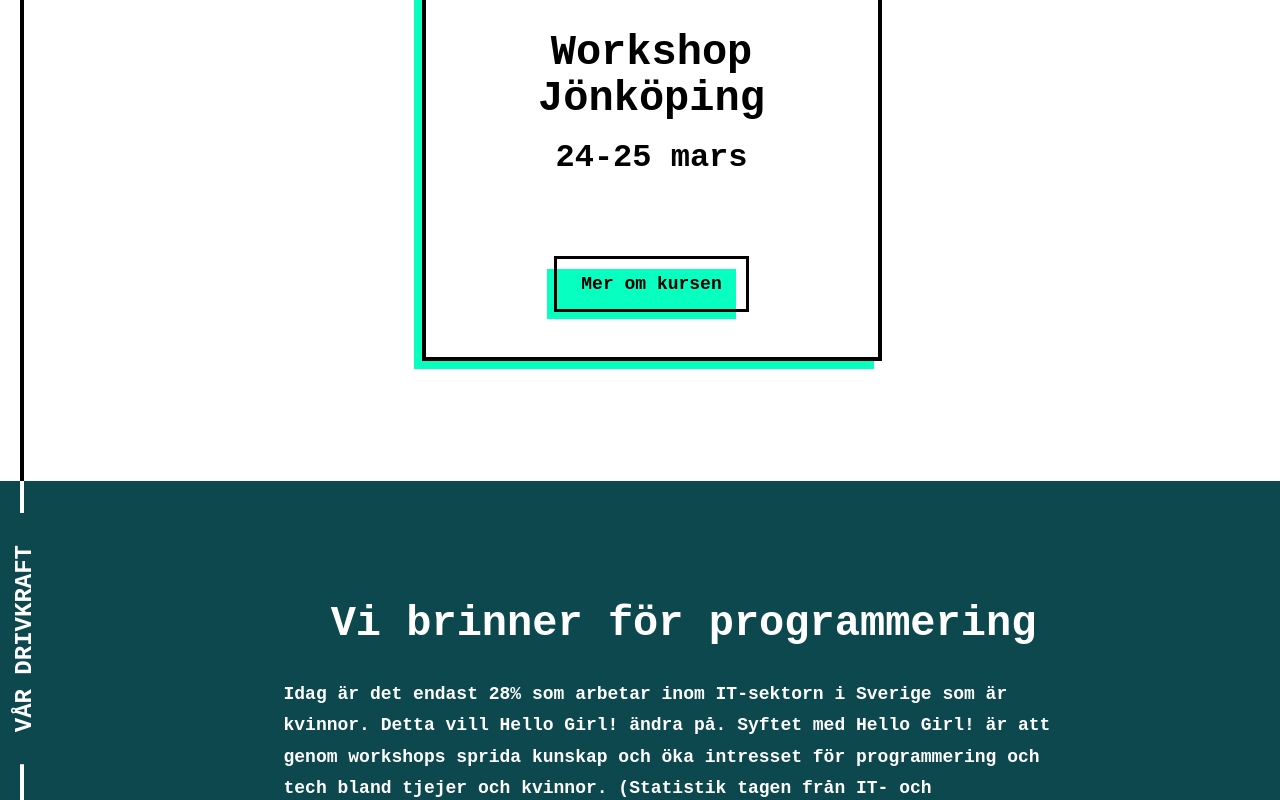
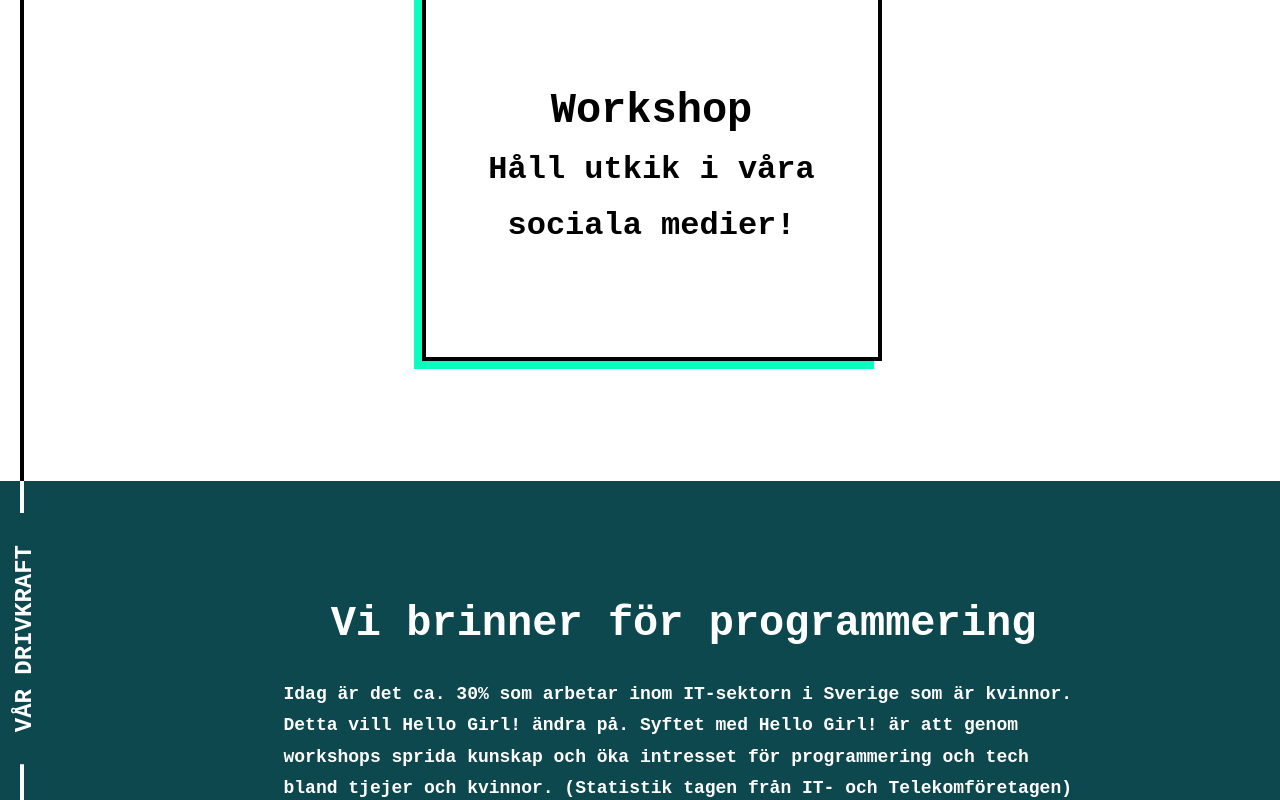
Before and after one commit to hellogirlse/hello-girl, a Next.js app: page / in a window 1280 px wide. Shown: the part 1340-2140 px from the top of the page. Built offline with nearby package versions, Linux system fonts and the light colour scheme; a web font is replaced by a local one.

Commit message:
FEAT: Remove event and update text

```diff
--- a/components/eventSection/event.tsx
+++ b/components/eventSection/event.tsx
@@ -4,17 +4,17 @@
 
 function EventSection(props) {
   return (
-    <section id="event-och-kurser" className={style.event}>
+    <section id='event-och-kurser' className={style.event}>
       <div className={`container ${style.event__container}`}>
-        <div className="page-decoration">
+        <div className='page-decoration'>
           <fieldset>
-            <legend aria-hidden="true">Kurser & Event</legend>
+            <legend aria-hidden='true'>Kurser & Event</legend>
           </fieldset>
         </div>
 
         <div className={style.event__container__wrapper}>
           <div className={style.event__content}>
-            <h2 className="headline headline--h2">Kurser & Event</h2>
+            <h2 className='headline headline--h2'>Kurser & Event</h2>
             {/* <p>Vi har för tillfället inga planerade event, håll utkik i våra sociala medier för kommande kurser & event.</p> */}
             <p>
               Är du nyfiken på att lära dig programmering?
@@ -26,9 +26,8 @@
           </div>
 
           <EventCard
-            title="Workshop Jönköping"
-            date="24-25 mars"
-            link="https://hellogirlmars.confetti.events/"
+            title='Workshop'
+            date='Håll utkik i våra sociala medier!'
           />
         </div>
       </div>
--- a/components/primarySection/textPrimary.tsx
+++ b/components/primarySection/textPrimary.tsx
@@ -1,30 +1,37 @@
-import style from './textPrimary.module.scss';
+import style from "./textPrimary.module.scss";
 
 function PrimarySection(props) {
   return (
-        <section id="om-oss" className={`bg-primary ${style.primary}`}>
+    <section id='om-oss' className={`bg-primary ${style.primary}`}>
       <div className={`container ${style.primary__container}`}>
-
         <div className={`page-decoration ${style.primary__decoration}`}>
           <fieldset>
-                        <legend aria-hidden="true">Vår drivkraft</legend>
+            <legend aria-hidden='true'>Vår drivkraft</legend>
           </fieldset>
         </div>
 
         <div className={style.primary__container__wrapper}>
-                    <h2 className="headline headline--h2">Vi brinner för programmering</h2>
+          <h2 className='headline headline--h2'>
+            Vi brinner för programmering
+          </h2>
           <p>
-                        Idag är det endast 28% som arbetar inom IT-sektorn i Sverige som är kvinnor.
-                        Detta vill Hello Girl! ändra på.
-                        Syftet med Hello Girl! är att genom workshops sprida kunskap och öka intresset för programmering och tech bland tjejer och kvinnor. (Statistik tagen från IT- och Telekomföretagen)
+            Idag är det ca. 30% som arbetar inom IT-sektorn i Sverige som är
+            kvinnor. Detta vill Hello Girl! ändra på. Syftet med Hello Girl! är
+            att genom workshops sprida kunskap och öka intresset för
+            programmering och tech bland tjejer och kvinnor. (Statistik tagen
+            från IT- och Telekomföretagen)
           </p>
 
           <p>
-                        Sedan starten 2018 har våra workshops verkat i flera omgångar, och totalt har över 80 kvinnor (!) testat på programmering och inspirerats genom Hello Girl! Deltagarna har varit tjejer och kvinnor i olika åldrar, nationaliteter och med bakgrunder.
-                        Vissa med funderingar om att söka en IT-utbildning, några med viljan om att göra ett karriärbyte och andra som vill få mer förståelse av tech för att öka sina chanser till jobb.
+            Sedan starten 2018 har våra workshops verkat i flera omgångar, och
+            totalt har över 80 kvinnor (!) testat på programmering och
+            inspirerats genom Hello Girl! Deltagarna har varit tjejer och
+            kvinnor i olika åldrar, nationaliteter och med bakgrunder. Vissa med
+            funderingar om att söka en IT-utbildning, några med viljan om att
+            göra ett karriärbyte och andra som vill få mer förståelse av tech
+            för att öka sina chanser till jobb.
           </p>
         </div>
-
       </div>
     </section>
   );
```
Lines whose indentation alone changed are shown as unchanged.
